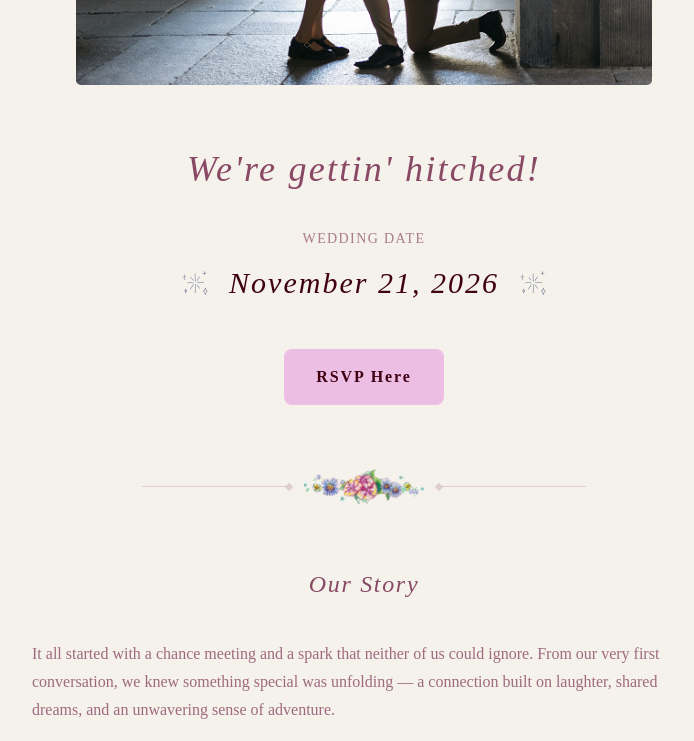
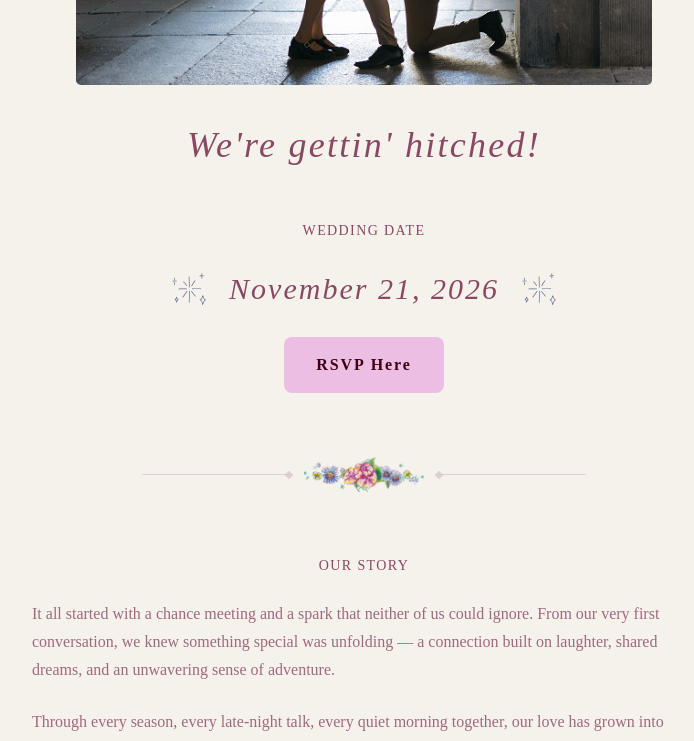
Before and after one commit to ENPina90/wedding, a React (Vite) app: page / in a window 1280 px wide. Shown: the part 547-1288 px from the top of the page, without its empty margins (276-970 px from the left). Built offline with nearby package versions, Linux system fonts and the light colour scheme; a web font is replaced by a local one.

Commit message:
#19: Update Home page hero and announcement styling
- Adjust heading margins and date section spacing
- Update wedding date label styling (font weight, color)
- Enlarge sparkle icons and date text
- Adjust 'our story' section padding (pt-0, pb-6)

```diff
--- a/src/pages/Home.tsx
+++ b/src/pages/Home.tsx
@@ -18,39 +18,39 @@ export default function Home() {
 
       {/* Announcement */}
       <div className="text-center">
-        <h2 className="font-display text-plum text-2xl sm:text-3xl md:text-4xl tracking-[2.24px] italic">
+        <h2 className="font-display text-plum text-2xl sm:text-3xl md:text-4xl tracking-[2.24px] italic -mt-6 -mb-6">
           We're gettin' hitched!
         </h2>
 
         {/* Date with sparkles */}
-        <div className="mt-6 sm:mt-8 md:mt-10 mb-2 sm:mb-3">
-          <p className="font-nav text-plum/70 text-xs sm:text-sm tracking-[1.4px] uppercase">
+        <div className="mt-16 mb-2 sm:mb-3">
+          <p className="font-nav text-plum font-medium text-xs sm:text-sm tracking-[1.4px] uppercase pt-4">
             wedding date
           </p>
         </div>
-        <div className="flex items-center justify-center gap-3 sm:gap-4 mt-3 sm:mt-4">
+        <div className="flex items-center justify-center gap-3 sm:gap-4 mt-6">
           <img
             src={sparkleIcon}
             alt=""
-            className="w-7 h-7 sm:w-9 sm:h-9 shrink-0"
+            className="w-12 h-12 shrink-0"
           />
-          <p className="font-display text-burgundy text-xl sm:text-2xl md:text-3xl tracking-[2px] italic">
+          <p className="font-display text-plum text-xl sm:text-2xl md:text-3xl tracking-[2px] italic">
             November 21, 2026
           </p>
           <img
             src={sparkleIcon}
             alt=""
-            className="w-7 h-7 sm:w-9 sm:h-9 shrink-0"
+            className="w-12 h-12 shrink-0"
           />
         </div>
 
         {/* RSVP Button - full width on mobile for touch target */}
-        <div className="mt-8 sm:mt-10 md:mt-12 px-2 sm:px-0">
+        <div className="mt-6 px-2 sm:px-0">
           <a
             href="https://withjoy.com/kirsten-and-nic/rsvp"
             target="_blank"
             rel="noopener noreferrer"
-            className="block sm:inline-block text-center bg-pink hover:bg-pink/80 active:bg-plum active:text-white text-burgundy font-body font-bold text-base tracking-[1.92px] px-6 py-4 sm:px-8 min-h-[48px] flex items-center justify-center rounded-lg transition-colors"
+            className="block sm:inline-block text-center bg-pink hover:bg-[#E193D2] active:bg-[#B762A7] active:text-white text-burgundy font-body font-bold text-base tracking-[1.92px] px-6 py-4 sm:px-8 min-h-[48px] flex items-center justify-center rounded-lg transition-colors"
           >
             RSVP Here
           </a>
@@ -61,8 +61,8 @@ export default function Home() {
 
       {/* Our Story Section */}
       <div className="text-center mb-12 sm:mb-16 md:mb-20">
-        <h3 className="font-display text-plum text-xl sm:text-2xl tracking-[1.68px] italic mb-6 sm:mb-8 md:mb-10">
-          Our Story
+        <h3 className="font-nav text-plum font-medium text-xs sm:text-sm tracking-[1.4px] uppercase pt-0 pb-6">
+          our story
         </h3>
         <div className="font-body text-plum/80 text-sm sm:text-base leading-7 text-left max-w-2xl mx-auto space-y-4 sm:space-y-6 px-1">
           <p>
```
